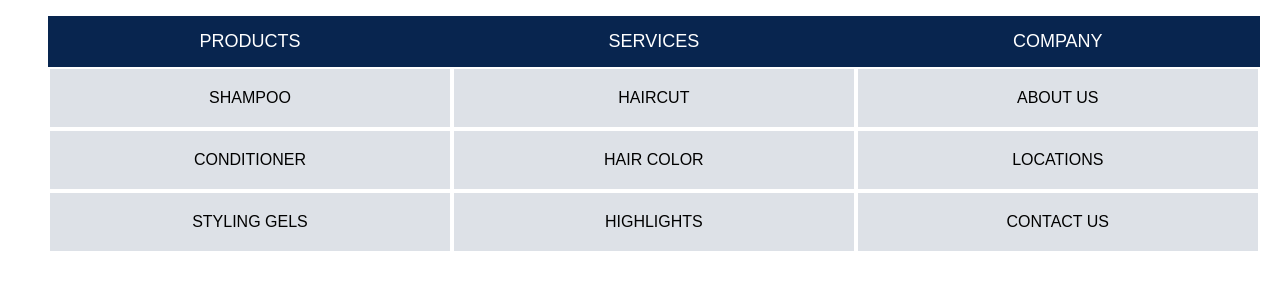
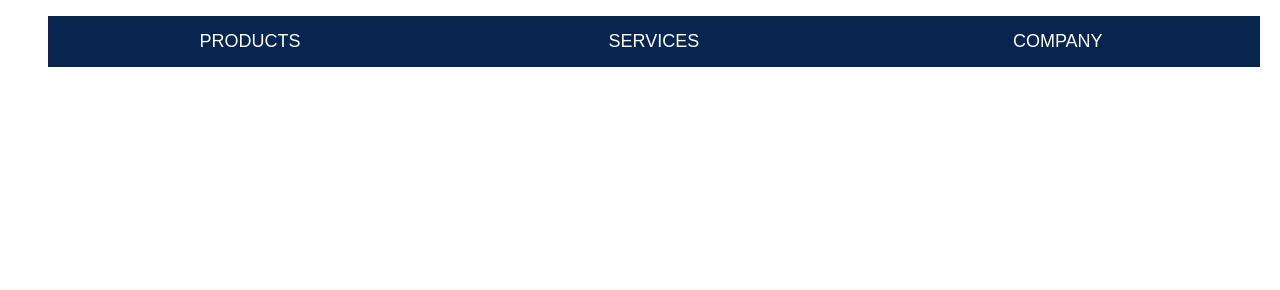
Before and after one commit to elliebrayton/m8-hw8-brayton-ellie, a plain HTML site: page index.html in a window 1280 px wide. Drawn offline with Linux system fonts and the light colour scheme.

Commit message:
Completed assignment

```diff
--- a/index.html
+++ b/index.html
@@ -12,28 +12,28 @@
       <nav>
         <!-- Main Menu -->
         <ul class="main-menu">
-          <li>
+          <li class="main-link">
             <p class="main-menu-labels">Products</p>
             <!-- Products Sub Menu -->
-            <ul class="sub-menu">
+            <ul class="sub-menu condensed">
               <li>Shampoo</li>
               <li>Conditioner</li>
               <li>Styling Gels</li>
             </ul>
           </li>
-          <li>
+          <li class="main-link">
             <p class="main-menu-labels">Services</p>
             <!-- Services Sub Menu -->
-            <ul class="sub-menu">
+            <ul class="sub-menu condensed">
               <li>Haircut</li>
               <li>Hair Color</li>
               <li>Highlights</li>
             </ul>
           </li>
-          <li>
+          <li class="main-link">
             <p class="main-menu-labels">Company</p>
             <!-- Company Sub Menu -->
-            <ul class="sub-menu">
+            <ul class="sub-menu condensed">
               <li>About Us</li>
               <li>Locations</li>
               <li>Contact Us</li>
--- a/main.css
+++ b/main.css
@@ -28,3 +28,15 @@
   border: 2px solid #fff;
   box-sizing: border-box;
 }
+
+.condensed{
+  height: 0;
+  overflow: hidden;
+  transition: opacity 1s;
+}
+
+.show{
+  display:block ;
+  height: 11.5rem;
+  transition: all 1s;
+}
--- a/main.js
+++ b/main.js
@@ -1 +1,15 @@
 // It is always helpful to use comments in your code!
+
+var mainLink = document.getElementsByClassName('main-link');
+console.log(mainLink);
+
+function toggleDropdown(){
+    this.children[1].classList.toggle('show');
+ }
+
+ console.log(toggleDropdown);
+
+ for(i=0;i<mainLink.length;i++){
+     mainLink[i].addEventListener('mouseenter', toggleDropdown);
+     mainLink[i].addEventListener('mouseleave', toggleDropdown);
+ }
```
